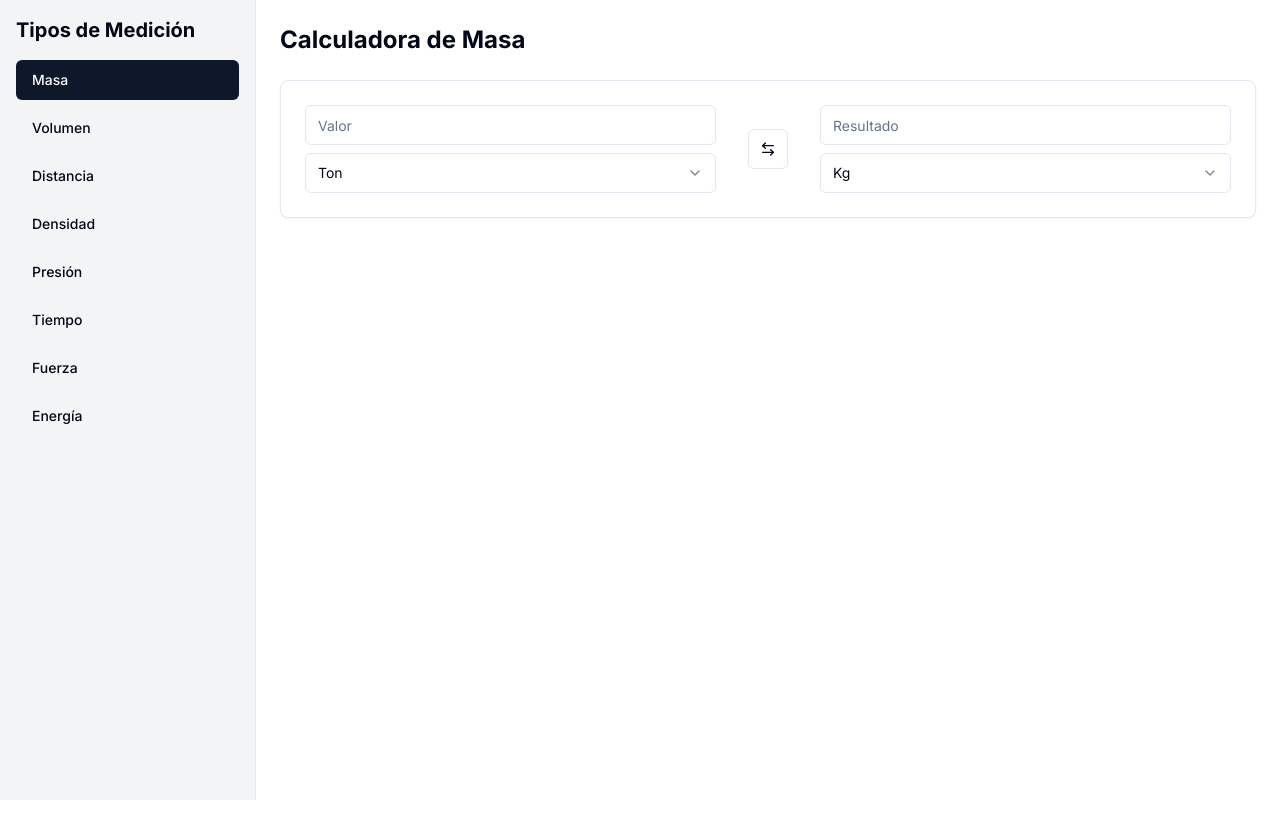
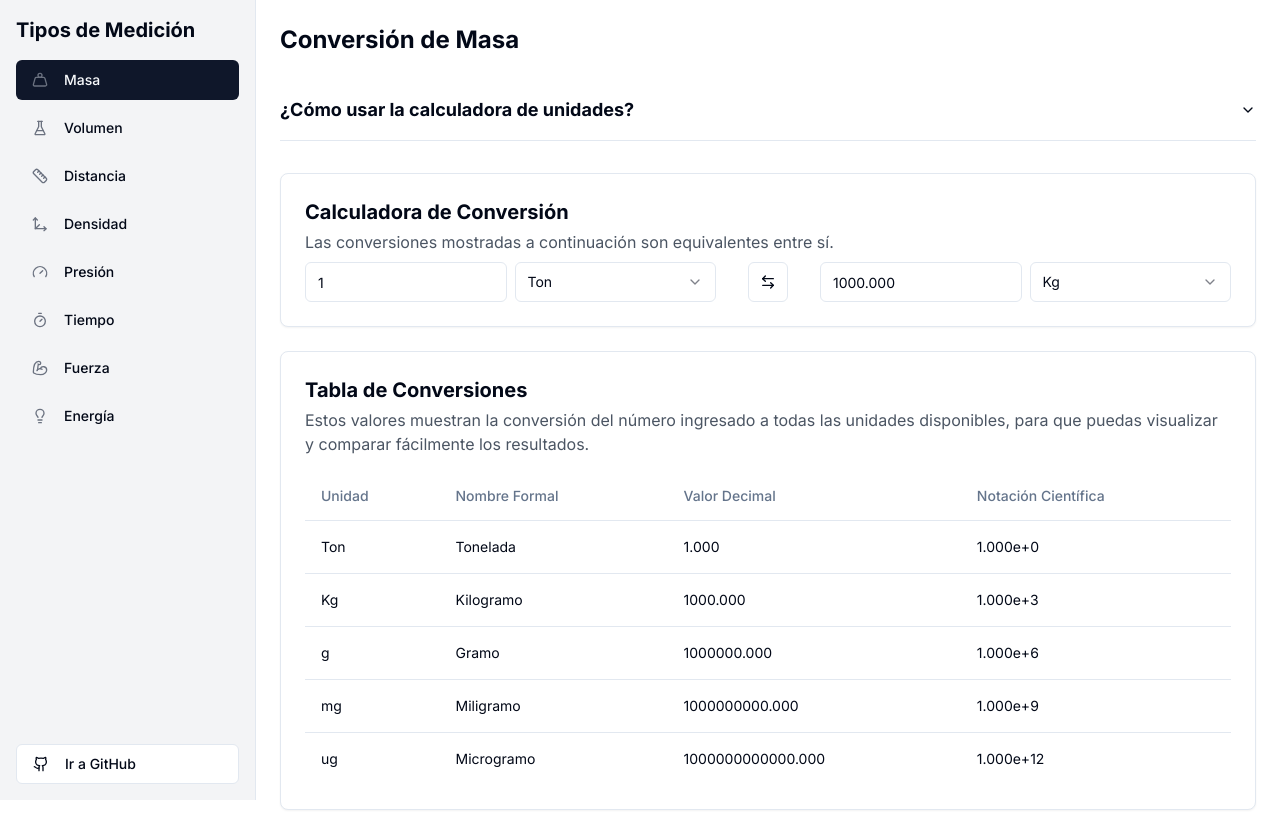
Before and after one commit to bastianmarin/Next-Calculadora-Quimica, a Next.js app: page / in a window 1280 px wide. Before the commit the page ends 800 px from the top, so only its background shows below. Built offline with nearby package versions, Linux system fonts and the light colour scheme.

Commit message:
Refactor layout and enhance page functionality with new unit conversion features and improved user instructions

```diff
--- a/app/layout.tsx
+++ b/app/layout.tsx
@@ -9,7 +9,7 @@ const inter = Inter({ subsets: ["latin"] })
 export const metadata: Metadata = {
   title: "Calculadora de Unidades",
   description: "Calculadora de conversión de unidades de medida",
-    generator: 'v0.dev'
+  generator: 'v0.dev'
 }
 
 export default function RootLayout({
@@ -18,8 +18,8 @@ export default function RootLayout({
   children: React.ReactNode
 }>) {
   return (
-    <html lang="es">
-      <body className={inter.className}>
+    <html lang="es" suppressHydrationWarning>
+      <body className={inter.className} suppressHydrationWarning>
         <ThemeProvider attribute="class" defaultTheme="light" enableSystem disableTransitionOnChange>
           {children}
         </ThemeProvider>
@@ -27,6 +27,3 @@ export default function RootLayout({
     </html>
   )
 }
-
-
-import './globals.css'
--- a/app/page.tsx
+++ b/app/page.tsx
@@ -1,12 +1,13 @@
 "use client"
 
 import { useState, useEffect } from "react"
-import { ArrowLeftRight } from "lucide-react"
+import { ArrowLeftRight, Circle, Weight, Ruler, FlaskConical, Gauge, Timer, Bolt, Move3D, BicepsFlexed, Lightbulb, Github } from "lucide-react"
 import { Button } from "@/components/ui/button"
 import { Input } from "@/components/ui/input"
 import { Select, SelectContent, SelectItem, SelectTrigger, SelectValue } from "@/components/ui/select"
 import { Table, TableBody, TableCell, TableHead, TableHeader, TableRow } from "@/components/ui/table"
 import { Card, CardContent } from "@/components/ui/card"
+import { Accordion, AccordionItem, AccordionTrigger, AccordionContent } from "@/components/ui/accordion"
 
 // Definición de las unidades de medida
 const unidadesMedida = {
@@ -95,6 +96,57 @@ const unidadesMedida = {
   },
 }
 
+// Diccionario de nombres formales para las unidades
+const nombresFormales: Record<string, string> = {
+  Ton: "Tonelada",
+  Kg: "Kilogramo",
+  g: "Gramo",
+  mg: "Miligramo",
+  ug: "Microgramo",
+  Gal: "Galón",
+  m3: "Metro cúbico",
+  L: "Litro",
+  mL: "Mililitro",
+  uL: "Microlitro",
+  Yarda: "Yarda",
+  pulgada: "Pulgada",
+  m: "Metro",
+  cm: "Centímetro",
+  km: "Kilómetro",
+  mm: "Milímetro",
+  "Kg/m3": "Kilogramo por metro cúbico",
+  "g/mL": "Gramo por mililitro",
+  "Kg/L": "Kilogramo por litro",
+  "g/L": "Gramo por litro",
+  mmHg: "Milímetro de mercurio",
+  Atm: "Atmósfera",
+  Pa: "Pascal",
+  psi: "Libra por pulgada cuadrada",
+  Torr: "Torr",
+  s: "Segundo",
+  min: "Minuto",
+  hora: "Hora",
+  Newton: "Newton",
+  Kilonewton: "Kilonewton",
+  Micronewton: "Micronewton",
+  Dina: "Dina",
+  Kilogramofuerza: "Kilogramo-fuerza",
+  KJ: "Kilojulio",
+  Kcal: "Kilocaloría",
+}
+
+// Iconos sugerentes para cada tipo de conversión
+const iconosTipo: { [key: string]: React.ReactNode } = {
+  masa: <Weight className="w-4 h-4 mr-2 text-gray-500" />, // weight
+  volumen: <FlaskConical className="w-4 h-4 mr-2 text-gray-500" />, // flask-conical
+  distancia: <Ruler className="w-4 h-4 mr-2 text-gray-500" />, // ruler
+  densidad: <Move3D className="w-4 h-4 mr-2 text-gray-500" />, // move-3d
+  presion: <Gauge className="w-4 h-4 mr-2 text-gray-500" />, // gauge
+  tiempo: <Timer className="w-4 h-4 mr-2 text-gray-500" />, // timer
+  fuerza: <BicepsFlexed className="w-4 h-4 mr-2 text-gray-500" />, // biceps-flexed
+  energia: <Lightbulb className="w-4 h-4 mr-2 text-gray-500" />, // lightbulb
+}
+
 export default function Home() {
   const [tipoMedida, setTipoMedida] = useState("masa")
   const [unidadDesde, setUnidadDesde] = useState("")
@@ -108,7 +160,7 @@ export default function Home() {
     const unidades = unidadesMedida[tipoMedida as keyof typeof unidadesMedida].unidades
     setUnidadDesde(unidades[0])
     setUnidadHacia(unidades[1])
-    setValorDesde("")
+    setValorDesde("1") // Valor inicial en 1
     setValorHacia("")
   }, [tipoMedida])
 
@@ -155,7 +207,7 @@ export default function Home() {
   return (
     <div className="flex min-h-screen">
       {/* Barra lateral */}
-      <div className="w-64 bg-gray-100 border-r">
+      <div className="w-64 bg-gray-100 border-r flex flex-col justify-between h-screen">
         <div className="p-4">
           <h2 className="text-xl font-bold mb-4">Tipos de Medición</h2>
           <ul className="space-y-2">
@@ -163,34 +215,66 @@ export default function Home() {
               <li key={tipo}>
                 <Button
                   variant={tipoMedida === tipo ? "default" : "ghost"}
-                  className="w-full justify-start"
+                  className="w-full justify-start flex items-center gap-2"
                   onClick={() => setTipoMedida(tipo)}
                 >
+                  {iconosTipo[tipo] || <Circle className="w-4 h-4 mr-2 text-gray-500" />}
                   {unidadesMedida[tipo as keyof typeof unidadesMedida].nombre}
                 </Button>
               </li>
             ))}
           </ul>
         </div>
+        <div className="p-4">
+          <a href="https://github.com/bastianmarin/Next-Calculadora-Quimica" target="_blank" rel="noopener noreferrer">
+            <Button variant="outline" className="w-full justify-start flex items-center gap-2">
+              <Github className="w-4 h-4 mr-2" />
+              Ir a GitHub
+            </Button>
+          </a>
+        </div>
       </div>
 
       {/* Contenido principal */}
       <div className="flex-1 p-6">
+
         <h1 className="text-2xl font-bold mb-6">
-          Calculadora de {unidadesMedida[tipoMedida as keyof typeof unidadesMedida].nombre}
+          Conversión de {unidadesMedida[tipoMedida as keyof typeof unidadesMedida].nombre}
         </h1>
+
+        {/* Instructivo para usuarios nuevos (ahora en acordeón) */}
+        <div className="mb-8">
+          <Accordion type="single" collapsible>
+            <AccordionItem value="instrucciones">
+              <AccordionTrigger className="text-lg font-bold">¿Cómo usar la calculadora de unidades?</AccordionTrigger>
+              <AccordionContent>
+                <ol className="list-decimal list-inside space-y-1 text-base mt-2">
+                  <li>Elija el tipo de medición que desea convertir (por ejemplo: Masa, Volumen, Distancia, etc.) usando los botones de la izquierda.</li>
+                  <li>En la calculadora, escriba el número que desea convertir en el primer cuadro que dice "Valor".</li>
+                  <li>Seleccione la unidad de la que parte (por ejemplo: Kg, L, m, etc.) en el primer menú desplegable.</li>
+                  <li>Seleccione la unidad a la que quiere convertir en el segundo menú desplegable.</li>
+                  <li>El resultado aparecerá automáticamente en el cuadro de la derecha.</li>
+                  <li>Debajo, verá una tabla con el valor convertido a todas las unidades disponibles para ese tipo de medición.</li>
+                  <li>Si quiere intercambiar las unidades, puede usar el botón con las flechas en el centro.</li>
+                </ol>
+              </AccordionContent>
+            </AccordionItem>
+          </Accordion>
+        </div>
 
         {/* Convertidor */}
         <Card className="mb-6">
           <CardContent className="pt-6">
+            <h2 className="text-xl font-bold mb-1">Calculadora de Conversión</h2>
+            <p className="text-gray-600 mb-2 mt-0">Las conversiones mostradas a continuación son equivalentes entre sí.</p>
             <div className="flex items-center gap-4">
-              <div className="flex-1">
+              <div className="flex-1 flex items-center gap-2">
                 <Input
                   type="number"
                   value={valorDesde}
                   onChange={(e) => setValorDesde(e.target.value)}
                   placeholder="Valor"
-                  className="mb-2"
+                  className="mb-0"
                 />
                 <Select value={unidadDesde} onValueChange={setUnidadDesde}>
                   <SelectTrigger>
@@ -210,13 +294,13 @@ export default function Home() {
                 <ArrowLeftRight className="h-4 w-4" />
               </Button>
 
-              <div className="flex-1">
+              <div className="flex-1 flex items-center gap-2">
                 <Input
                   type="number"
                   value={valorHacia}
                   onChange={(e) => setValorHacia(e.target.value)}
                   placeholder="Resultado"
-                  className="mb-2"
+                  className="mb-0"
                   readOnly
                 />
                 <Select value={unidadHacia} onValueChange={setUnidadHacia}>
@@ -241,10 +325,12 @@ export default function Home() {
           <Card>
             <CardContent className="pt-6">
               <h2 className="text-xl font-bold mb-4">Tabla de Conversiones</h2>
+              <p className="text-gray-600 mb-4 mt-[-12px]">Estos valores muestran la conversión del número ingresado a todas las unidades disponibles, para que puedas visualizar y comparar fácilmente los resultados.</p>
               <Table>
                 <TableHeader>
                   <TableRow>
                     <TableHead>Unidad</TableHead>
+                    <TableHead>Nombre Formal</TableHead>
                     <TableHead>Valor Decimal</TableHead>
                     <TableHead>Notación Científica</TableHead>
                   </TableRow>
@@ -253,6 +339,7 @@ export default function Home() {
                   {conversiones.map((conversion) => (
                     <TableRow key={conversion.unidad}>
                       <TableCell>{conversion.unidad}</TableCell>
+                      <TableCell>{nombresFormales[conversion.unidad] || ""}</TableCell>
                       <TableCell>{conversion.valor.toFixed(3)}</TableCell>
                       <TableCell>{conversion.valor.toExponential(3)}</TableCell>
                     </TableRow>
```
